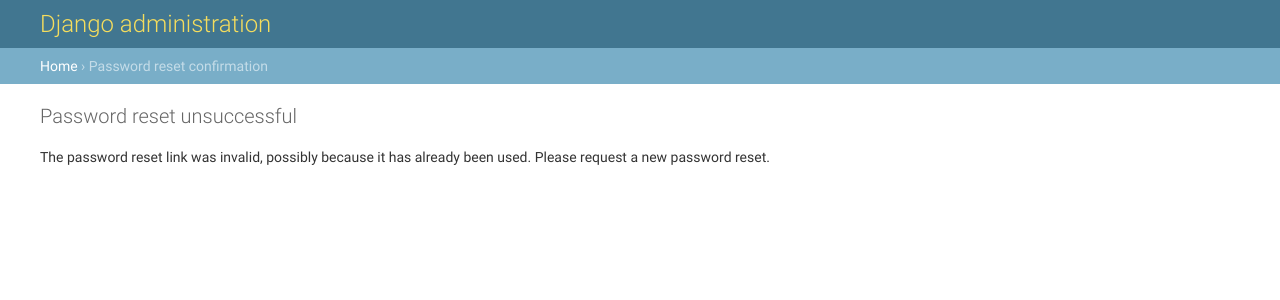
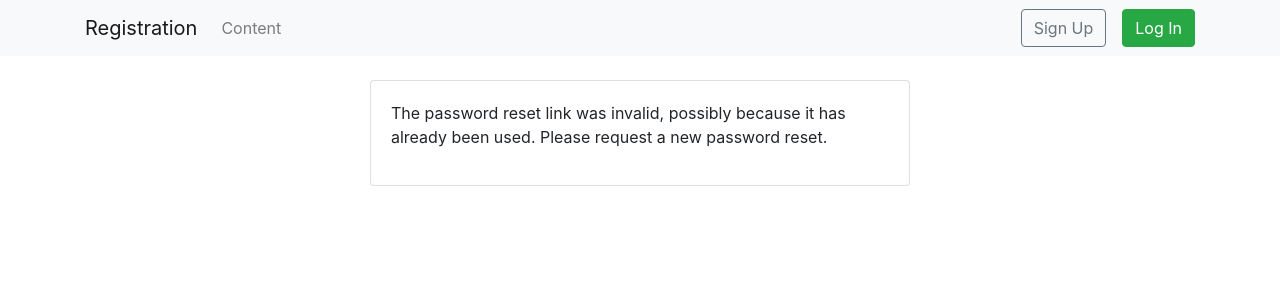
Before and after one commit to Vesli1715/django_cards, a Django app: a page that uses registration/urls.py in a window 1280 px wide. Shown: the top 300 px of the page. Run offline with Django 3.2, Linux system fonts and the light colour scheme; some libraries are stand-ins or nearby versions.

Commit message:
created reset password with email confirmation and some

```diff
--- a/registration/templates/registration/reg_base.html
+++ b/registration/templates/registration/base.html
@@ -46,6 +46,9 @@
                     <li class="nav-item">
                         <a class="nav-link" href="{% url 'password_change' %}">Change password</a>
                     </li>
+                <li class="nav-item">
+                        <a class="nav-link" href="{% url 'password_reset' %}">Reset Passsword</a>
+                    </li>
                 {% endif %}
             </ul>
                 {% if user.is_authenticated %}
--- a/registration/templates/registration/content.html
+++ b/registration/templates/registration/content.html
@@ -1,4 +1,4 @@
-{% extends 'registration/reg_base.html' %}
+{% extends 'registration/base.html' %}
 
 {% block content %}
     <h2> Block Content </h2>
--- a/registration/templates/registration/login.html
+++ b/registration/templates/registration/login.html
@@ -1,4 +1,4 @@
-{% extends 'registration/reg_base.html' %}
+{% extends 'registration/base.html' %}
 
 {% load crispy_forms_tags %}
 
--- a/registration/templates/registration/password_change_done.html
+++ b/registration/templates/registration/password_change_done.html
@@ -1,4 +1,4 @@
-{% extends 'registration/reg_base.html' %}
+{% extends 'registration/base.html' %}
 
 {% block content %}
 <h2>
--- a/registration/templates/registration/password_change_form.html
+++ b/registration/templates/registration/password_change_form.html
@@ -1,4 +1,4 @@
-{% extends 'registration/reg_base.html' %}
+{% extends 'registration/base.html' %}
 
 {% load crispy_forms_tags %}
 
@@ -11,7 +11,7 @@
                 <form method="post">
                     {% csrf_token %}
                     {{ form|crispy }}
-                    <button type="submit" class="btn btn-success">Change password</button>
+                    <button type="submit" class="btn btn-success"> Change password </button>
                 </form>
             </div>
         </div>
--- /dev/null
+++ b/registration/templates/registration/password_reset_confirm.html
@@ -0,0 +1,28 @@
+{% extends 'registration/base.html' %}
+
+{% load crispy_forms_tags %}
+
+{% block content %}
+<div class="row justify-content-center">
+    <div class="col-6">
+        <div class="card">
+            <div class="card-body">
+                 {% if validlink %}
+                <h3>Change password</h3>
+                <form method="post">
+                  {% csrf_token %}
+                  {{ form|crispy }}
+                  <button type="submit" class="btn btn-success" >Change password</button>
+                </form>
+              {% else %}
+                <p>
+                  The password reset link was invalid, possibly because it has already been used.
+                  Please request a new password reset.
+                </p>
+              {% endif %}
+            </div>
+        </div>
+    </div>
+</div>
+
+{% endblock %}
--- a/registration/templates/registration/password_reset_done.html
+++ b/registration/templates/registration/password_reset_done.html
@@ -1,4 +1,4 @@
-{% extends 'registration/reg_base.html' %}
+{% extends 'registration/base.html' %}
 
 {% block content %}
 <h2>
--- a/registration/templates/registration/password_reset_form.html
+++ b/registration/templates/registration/password_reset_form.html
@@ -1,4 +1,4 @@
-{% extends 'registration/reg_base.html' %}
+{% extends 'registration/base.html' %}
 
 {% load crispy_forms_tags %}
 
--- a/registration/templates/registration/secret_page.html
+++ b/registration/templates/registration/secret_page.html
@@ -1,6 +1,6 @@
-{% extends 'registration/reg_base.html' %}
+{% extends 'registration/base.html' %}
 
 {% block content %}
 <h2> Top secret page </h2>
-
+<p>some information</p>
 {% endblock%}
--- a/registration/templates/registration/signup.html
+++ b/registration/templates/registration/signup.html
@@ -1,4 +1,4 @@
-{% extends 'registration/reg_base.html' %}
+{% extends 'registration/base.html' %}
 {% load crispy_forms_tags %}
 
 {% block content %}
--- a/registration/urls.py
+++ b/registration/urls.py
@@ -4,13 +4,10 @@ from . import views
 
 urlpatterns = [
     path('content/', views.index, name='index'),
-    path('signup/', views.test_signup, name='signup'),
+    path('signup/', views.signup, name='signup'),
     path('secret/', views.secret_page, name='secret'),
     path('secret_class/', views.SecretPage.as_view(), name='secret_class'),
-    path('accounts/', include('django.contrib.auth.urls')),
-
-    # path('test_home', views.test_home, name='test_home'),
-    path('test_signup/', views.test_signup, name='test_signup'),
+    path('accounts/', include('django.contrib.auth.urls')), # login/ logout/ password_change
     re_path(r'^activate/(?P<uidb64>[0-9A-Za-z_\-]+)/(?P<token>[0-9A-Za-z]{1,13}-[0-9A-Za-z]{1,20})/$',
          views.activate, name='activate'),
 ]
```
Also changed, not shown: registration/templates/registration/password_reset_complete.html (added, +7 -0 lines), registration/templates/registration/test_signup.html (deleted, +0 -18 lines), registration/views.py (+21 -37 lines).
